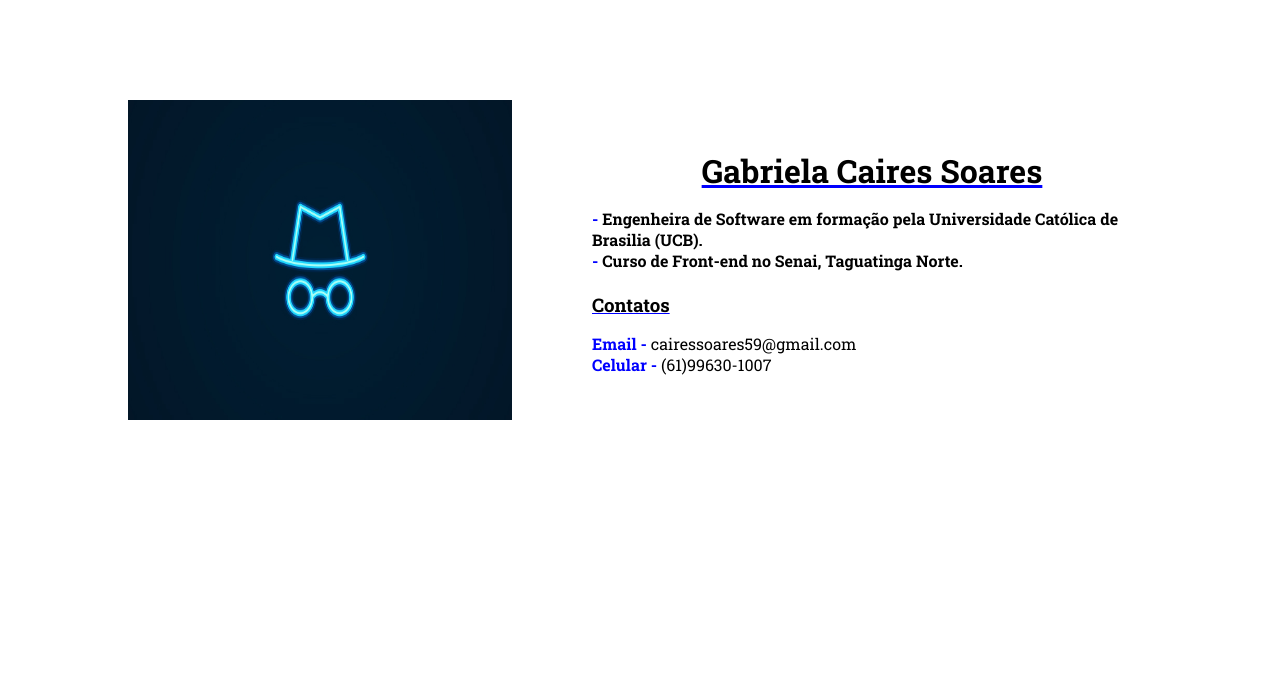
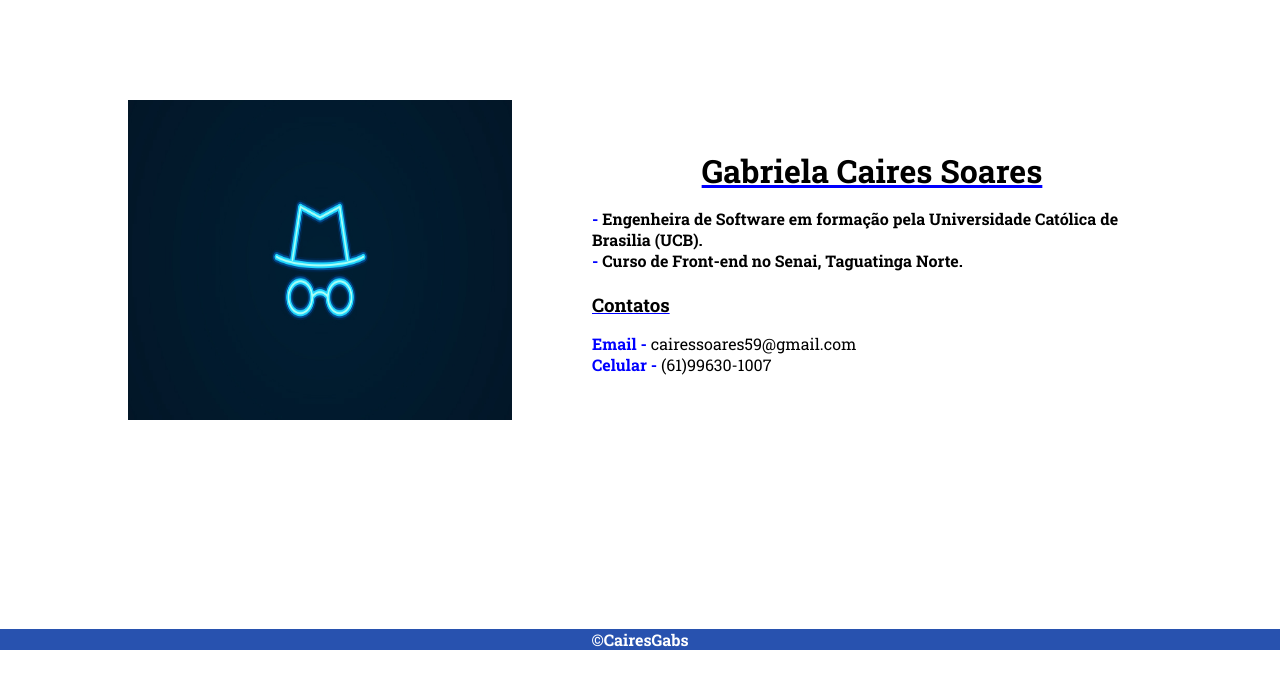
Before and after one commit to gabicaires/Projeto3_Front_End, a plain HTML site: page sobre.html in a window 1280 px wide. Shown: the part 94-782 px from the top of the page. Drawn offline with nearby package versions, Linux system fonts and the light colour scheme.

Commit message:
projeto3

```diff
--- a/sobre.html
+++ b/sobre.html
@@ -55,8 +55,8 @@
 
     </main>
 
-    <footer>
-
+    <footer class="footer-sobre">
+        <p>&copy;CairesGabs</p>
     </footer>
 
     <script type="module" src="https://unpkg.com/ionicons@7.1.0/dist/ionicons/ionicons.esm.js"></script>
--- a/style.css
+++ b/style.css
@@ -428,3 +428,7 @@ footer{
   font-weight: bold;
   color: blue;
 }
+
+.footer-sobre{
+  margin-top: 6.8vw;
+}
```
